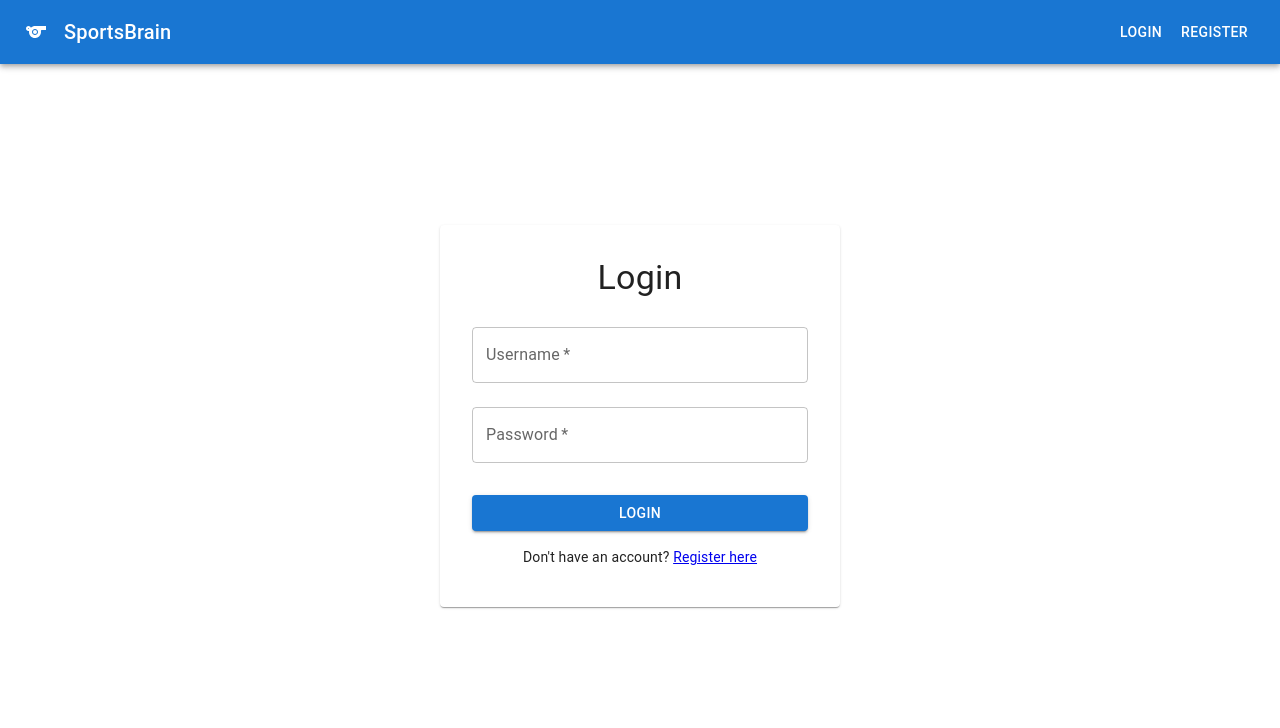
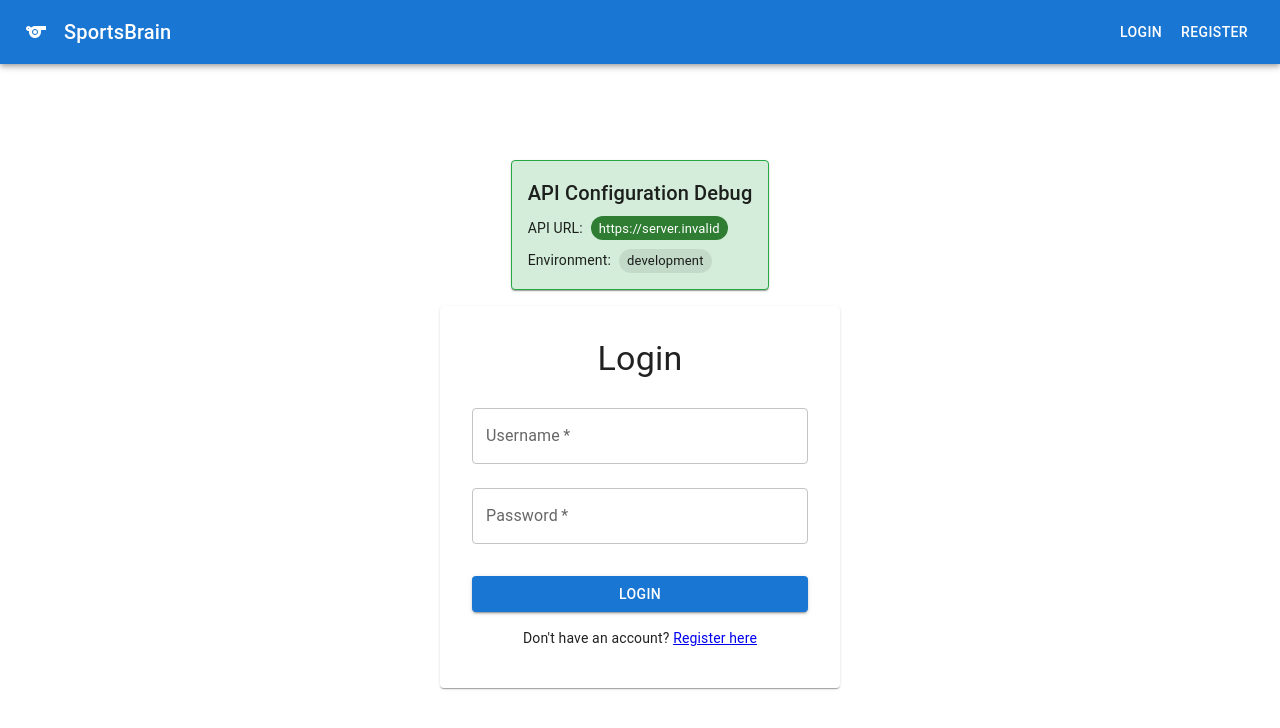
Before and after one commit to jpmajesty2025/sportsbrain, a React (Create React App) app in the folder frontend/: page /login in a window 1280 px wide. Shown: the top 728 px of the page. Built offline with nearby package versions, Linux system fonts and the light colour scheme; no server answers.

Commit message:
add debug component to help figure out why a user cannot create an account

```diff
--- /dev/null
+++ b/frontend/src/components/Debug/ApiConfig.tsx
@@ -0,0 +1,60 @@
+import React from 'react';
+import { Box, Typography, Paper, Chip } from '@mui/material';
+
+const ApiConfig: React.FC = () => {
+  const apiUrl = process.env.REACT_APP_API_URL || 'http://localhost:8000';
+  const nodeEnv = process.env.NODE_ENV;
+  const isProduction = nodeEnv === 'production';
+
+  // Only show in development or if there's an issue
+  if (isProduction && apiUrl !== 'http://localhost:8000') {
+    return null;
+  }
+
+  return (
+    <Paper
+      sx={{
+        p: 2,
+        m: 2,
+        backgroundColor: apiUrl.includes('localhost') ? '#fff3cd' : '#d4edda',
+        border: '1px solid',
+        borderColor: apiUrl.includes('localhost') ? '#ffc107' : '#28a745'
+      }}
+    >
+      <Typography variant="h6" gutterBottom>
+        API Configuration Debug
+      </Typography>
+      <Box sx={{ display: 'flex', flexDirection: 'column', gap: 1 }}>
+        <Box>
+          <Typography variant="body2" component="span">
+            API URL:
+          </Typography>
+          <Chip
+            label={apiUrl}
+            size="small"
+            color={apiUrl.includes('localhost') ? 'warning' : 'success'}
+            sx={{ ml: 1 }}
+          />
+        </Box>
+        <Box>
+          <Typography variant="body2" component="span">
+            Environment:
+          </Typography>
+          <Chip
+            label={nodeEnv}
+            size="small"
+            color={isProduction ? 'primary' : 'default'}
+            sx={{ ml: 1 }}
+          />
+        </Box>
+        {apiUrl.includes('localhost') && (
+          <Typography variant="body2" color="error">
+            ⚠️ Using localhost URL - REACT_APP_API_URL not set during build
+          </Typography>
+        )}
+      </Box>
+    </Paper>
+  );
+};
+
+export default ApiConfig;
--- a/frontend/src/pages/Login.tsx
+++ b/frontend/src/pages/Login.tsx
@@ -11,6 +11,7 @@ import {
 } from '@mui/material';
 import { useAuth } from '../contexts/AuthContext';
 import { useNavigate, Link } from 'react-router-dom';
+import ApiConfig from '../components/Debug/ApiConfig';
 
 const Login: React.FC = () => {
   const [username, setUsername] = useState('');
@@ -39,11 +40,13 @@ const Login: React.FC = () => {
     <Box
       sx={{
         display: 'flex',
+        flexDirection: 'column',
         justifyContent: 'center',
         alignItems: 'center',
         minHeight: '80vh',
       }}
     >
+      <ApiConfig />
       <Card sx={{ maxWidth: 400, width: '100%', p: 2 }}>
         <CardContent>
           <Typography variant="h4" component="h1" gutterBottom align="center">
--- a/frontend/src/pages/Register.tsx
+++ b/frontend/src/pages/Register.tsx
@@ -11,6 +11,7 @@ import {
 } from '@mui/material';
 import { useAuth } from '../contexts/AuthContext';
 import { useNavigate, Link } from 'react-router-dom';
+import ApiConfig from '../components/Debug/ApiConfig';
 
 const Register: React.FC = () => {
   const [formData, setFormData] = useState({
@@ -92,11 +93,13 @@ const Register: React.FC = () => {
     <Box
       sx={{
         display: 'flex',
+        flexDirection: 'column',
         justifyContent: 'center',
         alignItems: 'center',
         minHeight: '80vh',
       }}
     >
+      <ApiConfig />
       <Card sx={{ maxWidth: 500, width: '100%', p: 2 }}>
         <CardContent>
           <Typography variant="h4" component="h1" gutterBottom align="center">
```
